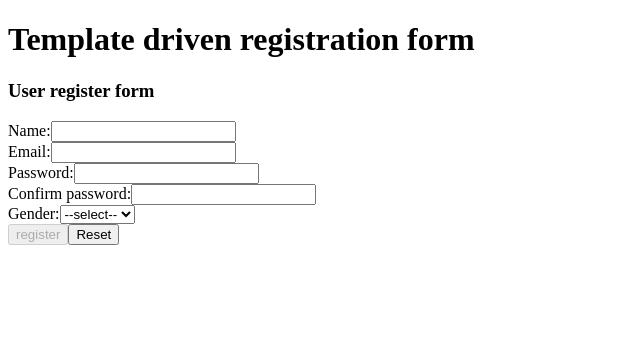
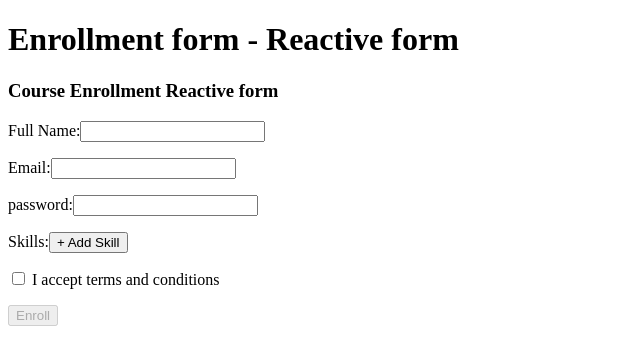
Before and after one commit to Aasthasree/angular-practice, an Angular app: page / in a window 1280 px wide. Shown: the top 364 px of the page, without its empty margins (0-640 px from the left). Built offline with nearby package versions, Linux system fonts and the light colour scheme.

Commit message:
add reactive form logic and template

```diff
--- a/src/app/app.config.ts
+++ b/src/app/app.config.ts
@@ -8,7 +8,7 @@ import { provideRouter } from '@angular/router';
 
 import { routes } from './app.routes';
 import { provideHttpClient } from '@angular/common/http';
-import { FormsModule } from '@angular/forms';
+import { FormsModule, ReactiveFormsModule } from '@angular/forms';
 
 export const appConfig: ApplicationConfig = {
   providers: [
@@ -17,5 +17,6 @@ export const appConfig: ApplicationConfig = {
     provideRouter(routes),
     provideHttpClient(),
     importProvidersFrom(FormsModule),
+    importProvidersFrom(ReactiveFormsModule),
   ],
 };
--- a/src/app/app.html
+++ b/src/app/app.html
@@ -1,3 +1,3 @@
-<h1>Template driven registration form</h1>
-<app-register-form></app-register-form>
+<h1>Enrollment form - Reactive form</h1>
+<app-reactive-form></app-reactive-form>
 <router-outlet />
--- a/src/app/app.ts
+++ b/src/app/app.ts
@@ -2,10 +2,11 @@ import { Component, signal } from '@angular/core';
 import { RouterOutlet } from '@angular/router';
 import { PostList } from './post-list/post-list';
 import { RegisterForm } from './register-form/register-form';
+import { ReactiveForm } from './reactive-form/reactive-form';
 
 @Component({
   selector: 'app-root',
-  imports: [RouterOutlet, PostList, RegisterForm],
+  imports: [RouterOutlet, PostList, RegisterForm, ReactiveForm],
   templateUrl: './app.html',
   styleUrl: './app.scss',
 })
--- /dev/null
+++ b/src/app/reactive-form/reactive-form.html
@@ -0,0 +1,77 @@
+<h3>Course Enrollment Reactive form</h3>
+
+<form [formGroup]="courseForm" (ngSubmit)="onSubmit()">
+  <!--full name-->
+  <div>
+    <label>Full Name:</label>
+    <input type="text" formControlName="fullName" />
+    @if(courseForm.get('fullName')?.invalid &&
+    courseForm.get('fullName')?.touched) {
+    <div class="error">
+      @if(courseForm.get('fullName')?.errors?.['required']) {
+      <small>Full name is required</small>
+      } @if(courseForm.get('fullName')?.errors?.['minlength']) {
+      <small>At least 3 chracters </small>
+      }
+    </div>
+    }
+  </div>
+
+  <!--email-->
+  <div>
+    <label>Email:</label>
+    <input type="text" formControlName="email" />
+    @if(courseForm.get('email')?.invalid && courseForm.get('email')?.touched) {
+    <div class="error">
+      @if(courseForm.get('email')?.errors?.['required']) {
+      <small>Email is required</small>
+      } @if(courseForm.get('email')?.errors?.['email']) {
+      <small>Invalid email format</small>
+      }
+    </div>
+    }
+  </div>
+
+  <!--Password-->
+  <div>
+    <label>password:</label>
+    <input type="password" formControlName="password" />
+    @if(courseForm.get('password')?.invalid &&
+    courseForm.get('password')?.touched) {
+    <div class="error">
+      @if(courseForm.get('password')?.errors?.['required']) {
+      <small>Password is required</small>
+      } @if(courseForm.get('password')?.errors?.['minlength']) {
+      <small>Atleast 6 characters</small>
+      }
+    </div>
+    }
+  </div>
+
+  <!--Skills-->
+  <div>
+    <label>Skills:</label>
+    <button type="button" (click)="addSkill()">+ Add Skill</button>
+    <div formArrayName="skills">
+      @for(skill of skills.controls; track $index; let i = $index) {
+      <input [formControlName]="i" placeholder="Enter skill" />
+      <button type="button" (click)="removeSkill(i)">Remove</button>
+      @if(skills.invalid && skills.touched) {
+      <small>Skill is required</small>
+      } }
+    </div>
+  </div>
+
+  <!--Terms-->
+  <div>
+    <label>
+      <input type="checkbox" formControlName="terms" /> I accept terms and
+      conditions
+    </label>
+    @if(courseForm.get('terms')?.invalid && courseForm.get('terms')?.touched) {
+    <small>You must accept terms</small>
+    }
+  </div>
+
+  <button type="submit" [disabled]="courseForm.invalid">Enroll</button>
+</form>
--- /dev/null
+++ b/src/app/reactive-form/reactive-form.scss
@@ -0,0 +1,7 @@
+.error {
+  color: red;
+  font-size: 12px;
+}
+div {
+  margin-bottom: 1rem;
+}
--- /dev/null
+++ b/src/app/reactive-form/reactive-form.ts
@@ -0,0 +1,54 @@
+import { Component } from '@angular/core';
+import {
+  FormArray,
+  FormControl,
+  FormGroup,
+  ReactiveFormsModule,
+  Validators,
+} from '@angular/forms';
+
+@Component({
+  selector: 'app-reactive-form',
+  imports: [ReactiveFormsModule],
+  templateUrl: './reactive-form.html',
+  styleUrl: './reactive-form.scss',
+})
+export class ReactiveForm {
+  courseForm = new FormGroup({
+    fullName: new FormControl('', [
+      Validators.required,
+      Validators.minLength(3),
+    ]),
+    email: new FormControl('', [Validators.required, Validators.email]),
+    password: new FormControl('', [
+      Validators.required,
+      Validators.minLength(6),
+    ]),
+    skills: new FormArray([]),
+    terms: new FormControl(false, [Validators.requiredTrue]),
+  });
+
+  get skills(): FormArray {
+    return this.courseForm.get('skills') as FormArray;
+  }
+
+  addSkill() {
+    this.skills.push(new FormControl('', Validators.required));
+  }
+
+  removeSkill(index: number) {
+    this.skills.removeAt(index);
+  }
+
+  onSubmit() {
+    console.log(this.courseForm);
+    console.log('valid?', this.courseForm.valid);
+    if (this.courseForm.valid) {
+      console.log(this.courseForm.value);
+      alert('Enrollment successful!');
+      this.courseForm.reset();
+    } else {
+      alert('please fix the errors before submitting');
+    }
+  }
+}
```
Also changed, not shown: 1 other file (tests, documents, lock files or other folders).
